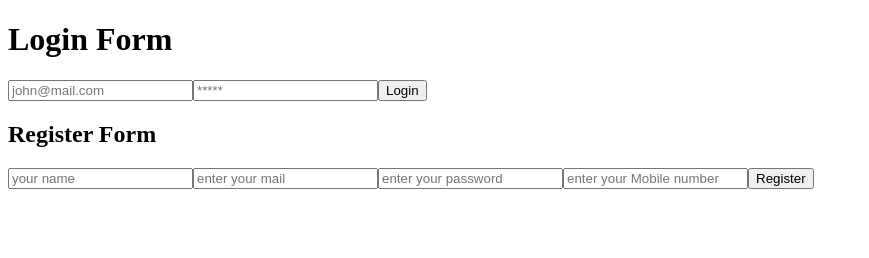
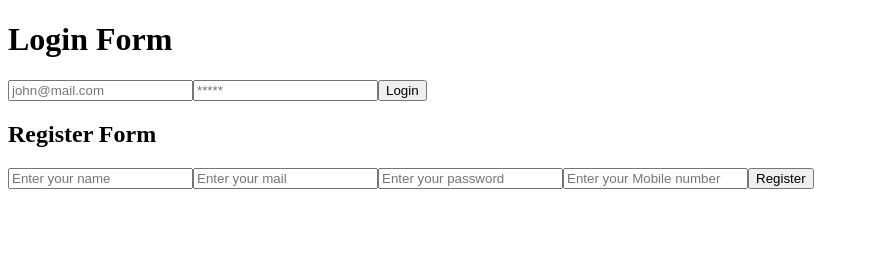
Before and after one commit to Vasuki-84/Basic_ReactJs_Practice, a React (Vite) app in the folder props01/: page / in a window 1280 px wide. Shown: the top 258 px of the page, without its empty margins (0-869 px from the left). Built offline with nearby package versions, Linux system fonts and the light colour scheme.

Commit message:
added css files

```diff
--- a/props01/src/components/Login.jsx
+++ b/props01/src/components/Login.jsx
@@ -1,6 +1,7 @@
 import React from "react";
 import Button from "./Button";
 import Input from "./input";
+import "./Login.css"
 
 function Login() {
   const login = () => {
--- a/props01/src/components/Register.jsx
+++ b/props01/src/components/Register.jsx
@@ -10,10 +10,10 @@ function Register() {
     <div>
       <h2>Register Form</h2>
 
-      <Input type="text" placeholder="your name" />
-      <Input type="email" placeholder="enter your mail" />
-      <Input type="password" placeholder="enter your password" />
-      <Input type="text" placeholder="enter your Mobile number" />
+      <Input type="text" placeholder="Enter your name" />
+      <Input type="email" placeholder="Enter your mail" />
+      <Input type="password" placeholder="Enter your password" />
+      <Input type="text" placeholder="Enter your Mobile number" />
       <Button label="Register" clickfunction={register} />
     </div>
   );
```
Also changed, not shown: props01/src/components/Login.css (added), props01/src/components/Register.css (added).
